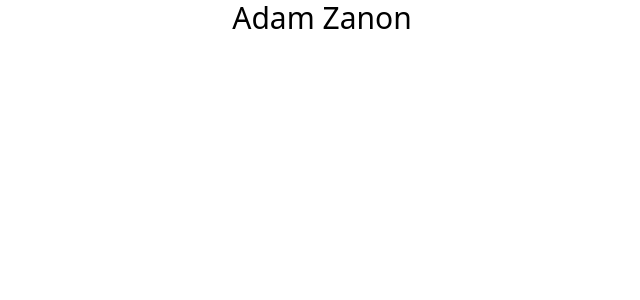
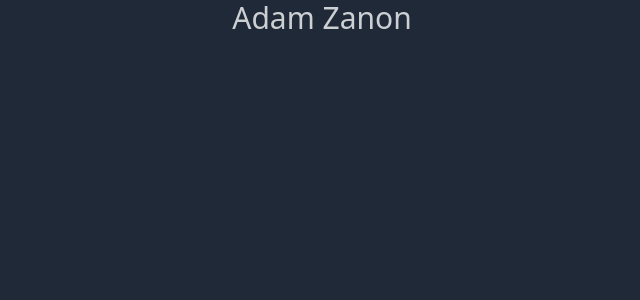
Before and after one commit to AdamZed/adamzanon.com, a SvelteKit app: page / in a window 1280 px wide. Shown: the top 300 px of the page, without its empty margins (318-958 px from the left). Built offline with nearby package versions, Linux system fonts and the light colour scheme.

Commit message:
dasiyui init

```diff
--- a/package.json
+++ b/package.json
@@ -17,6 +17,7 @@
 		"@sveltejs/vite-plugin-svelte": "^3.0.0",
 		"@types/eslint": "^9.6.0",
 		"autoprefixer": "^10.4.20",
+		"daisyui": "^4.12.10",
 		"eslint": "^9.0.0",
 		"eslint-config-prettier": "^9.1.0",
 		"eslint-plugin-svelte": "^2.36.0",
--- a/tailwind.config.js
+++ b/tailwind.config.js
@@ -5,5 +5,24 @@ export default {
 	theme: {
 		extend: {}
 	},
-	plugins: []
+
+	daisyui: {
+		themes: [
+			{
+				mytheme: {
+					primary: '#38bdf8',
+					secondary: '#c084fc',
+					accent: '#3b82f6',
+					neutral: '#e7e5e4',
+					'base-100': '#1f2937',
+					info: '#f9a8d4',
+					success: '#4ade80',
+					warning: '#fcd34d',
+					error: '#ef4444'
+				}
+			}
+		]
+	},
+
+	plugins: [require('daisyui')]
 };
```
Also changed, not shown: 1 other file (tests, documents, lock files or other folders).
